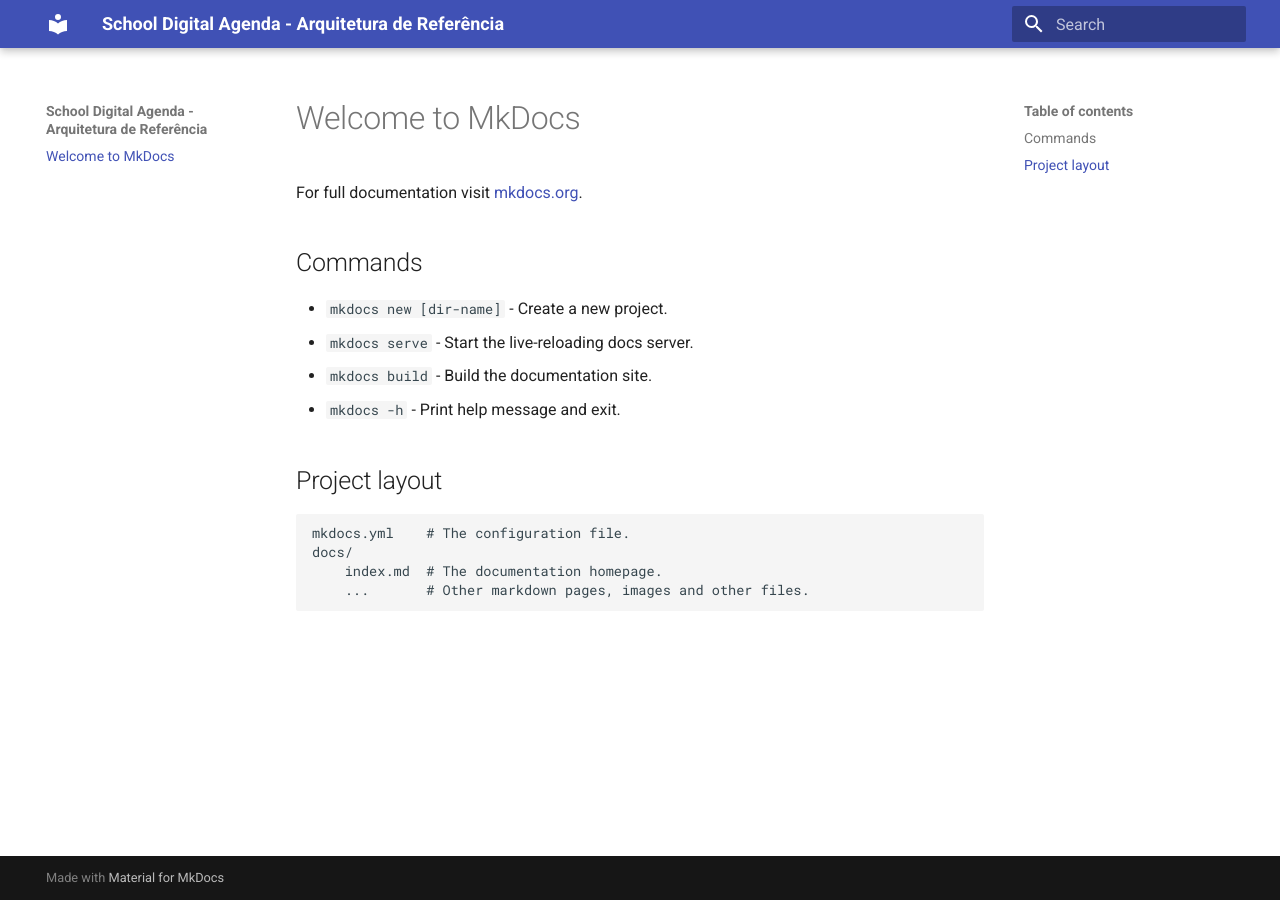
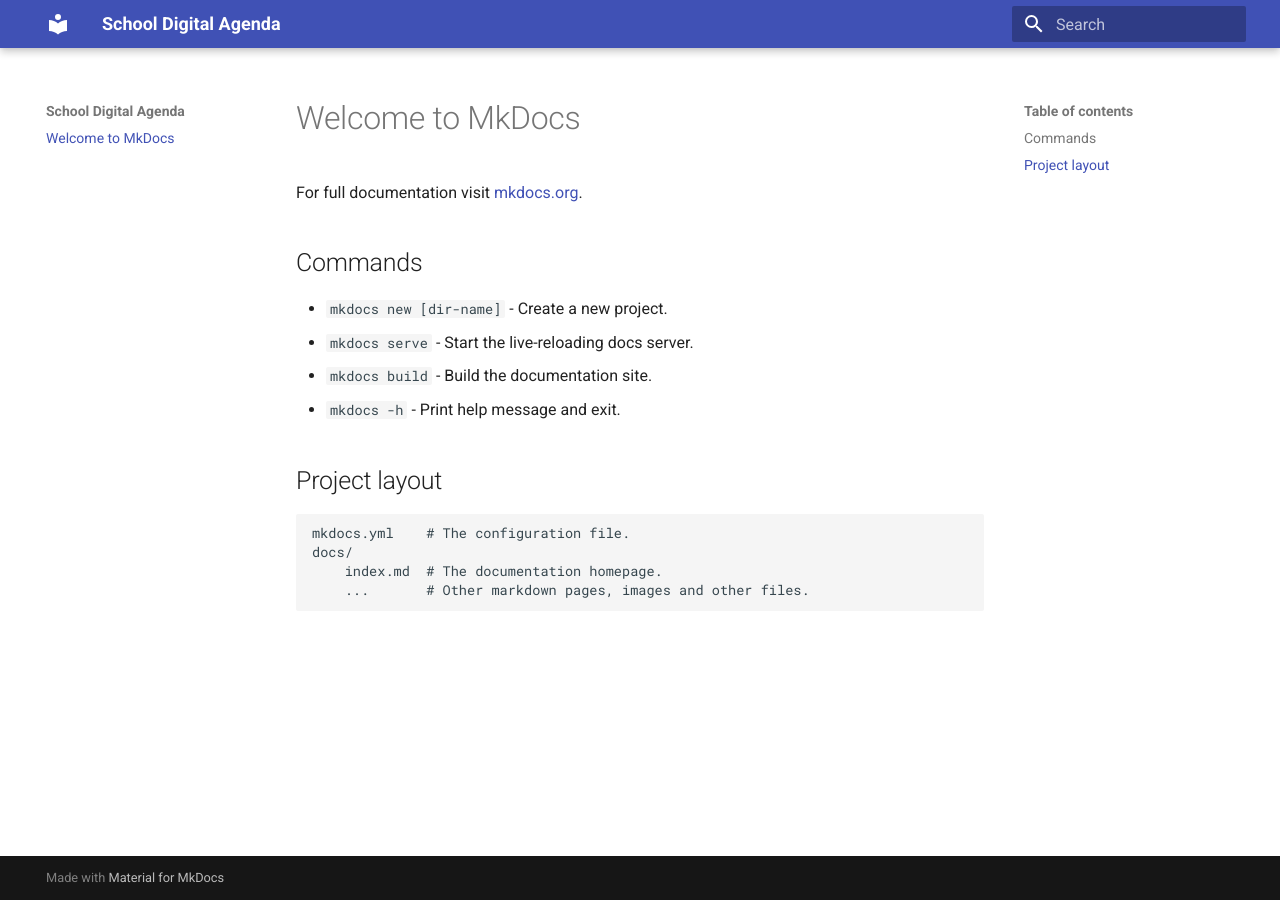
Before and after one commit to school-digital-agenda/SDADocs, an MkDocs documentation site: the page built from docs/index.md, in a window 1280 px wide. Built offline with MkDocs 1.6.1 and Material for MkDocs 9.7.7, drawn with Linux system fonts in a browser that asks for light colours.

Commit message:
site name

```diff
--- a/mkdocs.yml
+++ b/mkdocs.yml
@@ -1,4 +1,4 @@
 theme:
   name: material
 
-site_name: School Digital Agenda - Arquitetura de Referência
+site_name: School Digital Agenda
```
